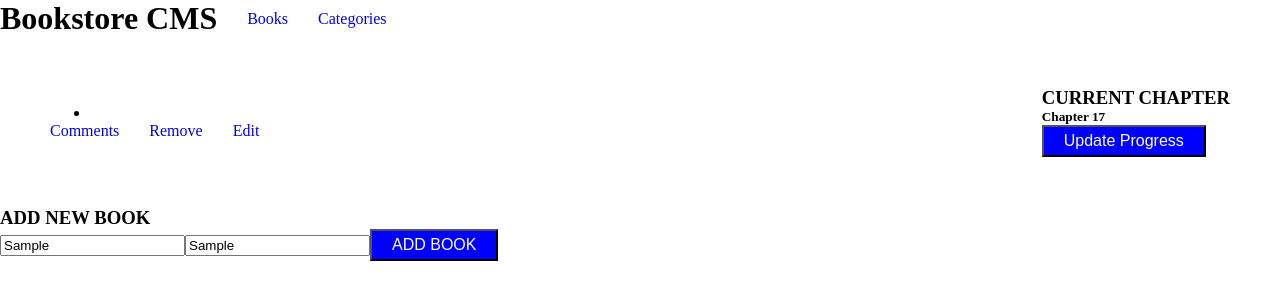
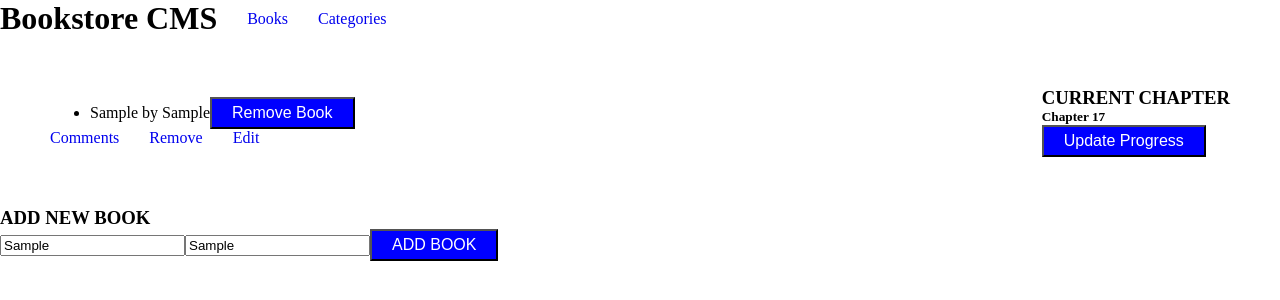
Before and after one commit to luftedar/book-store, a React (Create React App) app: page / in a window 1280 px wide. Both pictures are taken after typing "Sample", "Sample" into the empty fields and a click on the button "ADD BOOK". Shown: the top 300 px of the page. Built offline with nearby package versions, Linux system fonts and the light colour scheme.

Commit message:
Fixed queryselectors/Map Function

```diff
--- a/src/components/Book.js
+++ b/src/components/Book.js
@@ -1,12 +1,22 @@
+import { useDispatch } from 'react-redux';
+import { removeBook } from '../redux/books/books';
+
 /* eslint-disable react/prop-types */
 const Book = function (props) {
-  const { title, author } = props;
+  const { books } = props;
+  const dispatch = useDispatch();
+  console.log(books);
   return (
-    <li>
+    <li key={books.id}>
       <span>
-        { title }
-        { author }
+        {` ${books.title} `}
       </span>
+      <span>
+        {`by ${books.author}`}
+      </span>
+      <button type="button" onClick={() => dispatch(removeBook(books.id))}>
+        Remove Book
+      </button>
     </li>
   );
 };
--- a/src/components/Main.js
+++ b/src/components/Main.js
@@ -7,12 +7,12 @@ const Progress = function () {
   const dispatch = useDispatch();
   const submitBookToStore = (e) => {
     e.preventDefault();
-    const titleValue = document.querySelector('#b-title');
-    const authorValue = document.querySelector('#b-author');
+    const titleValue = e.target.querySelector('#b-title');
+    const authorValue = e.target.querySelector('#b-author');
     const newBook = {
       id: uuidv4(),
-      title: titleValue,
-      author: authorValue,
+      title: titleValue.value,
+      author: authorValue.value,
     };
     dispatch(addBook(newBook));
   };
@@ -26,7 +26,7 @@ const Progress = function () {
             {books.map((element) => (
               <Book
                 key={element.id}
-                book={books}
+                books={element}
               />
             ))}
           </ul>
```
